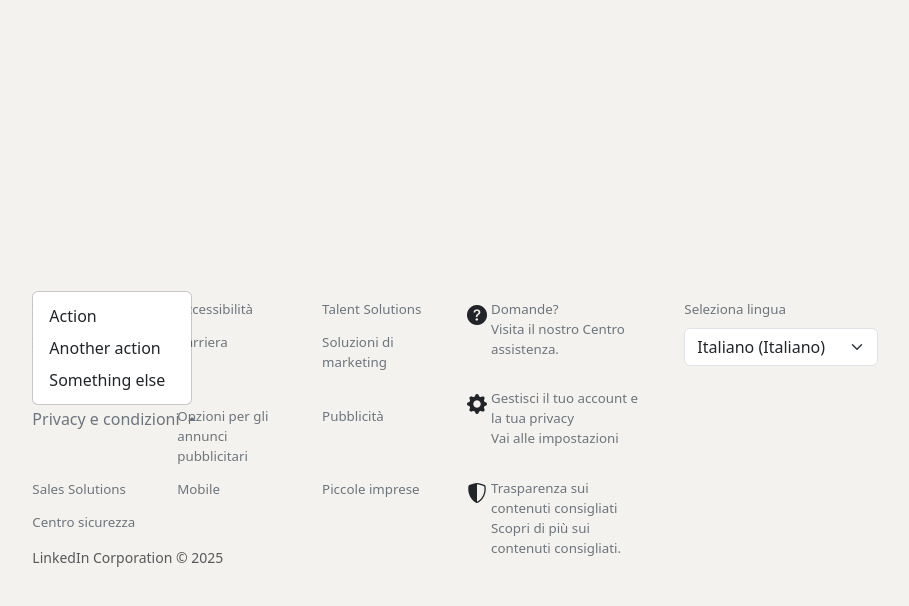
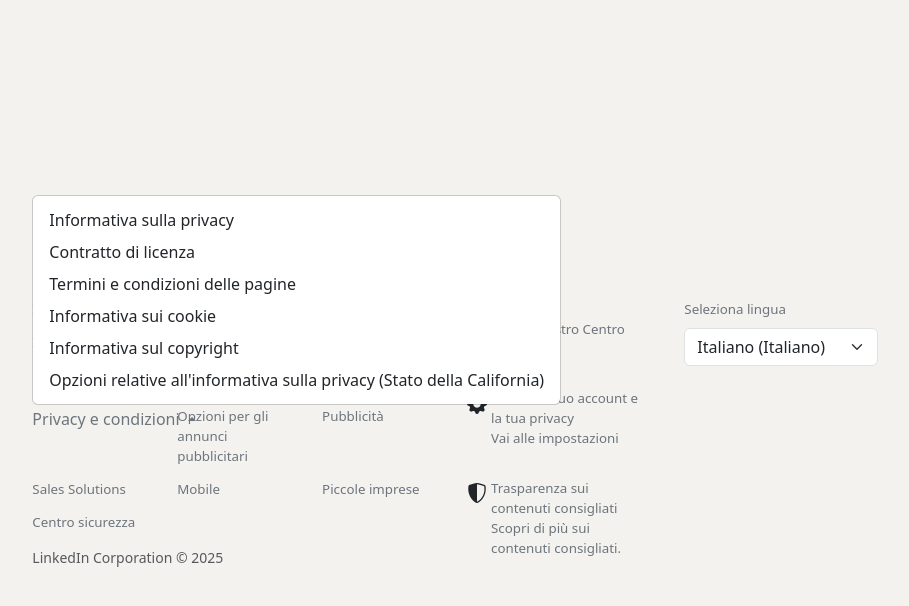
Before and after one commit to Sergio-dev01/BW3_Linkedin, a React (Vite) app: page / in a window 1280 px wide. Both pictures are taken after a click on the button "Privacy e condizioni". Shown: the top 606 px of the page, without its empty margins (185-1094 px from the left). Built offline with nearby package versions, Linux system fonts and the light colour scheme.

Commit message:
dropdown fix

```diff
--- a/src/components/Footer.jsx
+++ b/src/components/Footer.jsx
@@ -33,9 +33,12 @@
           <Col xs={4}>
             <ListGroup.Item id="footer-item">
               <DropdownButton drop="up" id="dropdown-basic-button" title="Privacy e condizioni ">
-                <Dropdown.Item href="#/action-1">Action</Dropdown.Item>
-                <Dropdown.Item href="#/action-2">Another action</Dropdown.Item>
-                <Dropdown.Item href="#/action-3">Something else</Dropdown.Item>
+                <Dropdown.Item href="#/action-1">Informativa sulla privacy</Dropdown.Item>
+                <Dropdown.Item href="#/action-2">Contratto di licenza</Dropdown.Item>
+                <Dropdown.Item href="#/action-3">Termini e condizioni delle pagine</Dropdown.Item>
+                <Dropdown.Item href="#/action-3">Informativa sui cookie</Dropdown.Item>
+                <Dropdown.Item href="#/action-3">Informativa sul copyright</Dropdown.Item>
+                <Dropdown.Item href="#/action-3">Opzioni relative all'informativa sulla privacy (Stato della California)</Dropdown.Item>
               </DropdownButton>
             </ListGroup.Item>
           </Col>
```
